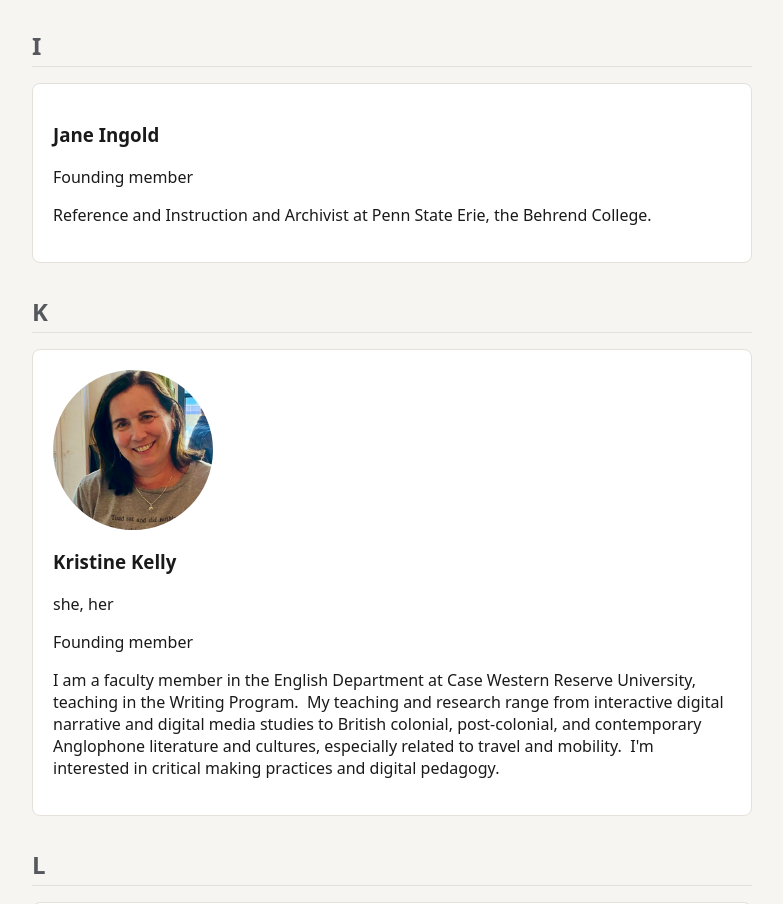
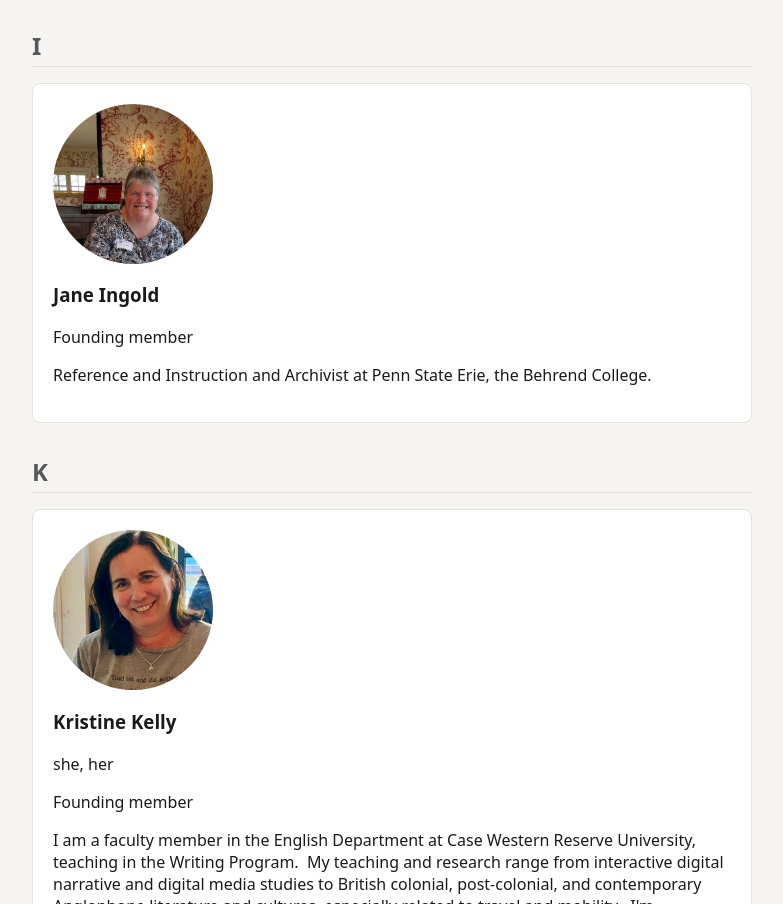
Before and after one commit to RustbeltDN/rustBeltDN, an Eleventy site: page src/who.html in a window 1280 px wide. Shown: the part 2308-3212 px from the top of the page, without its empty margins (248-1031 px from the left). Built offline with nearby package versions, Linux system fonts and the light colour scheme; Eleventy itself is replaced by a stand-in of ours; files that its build step writes are made by us from their sources.

Commit message:
Update Who We Are (Member Profiles) “jane-ingold” +1

```diff
--- a/src/who/jane-ingold.md
+++ b/src/who/jane-ingold.md
@@ -3,7 +3,7 @@ name: Jane Ingold
 sortName: Ingold
 pronouns: ''
 role: Founding member
-photo: ''
+photo: /img/members/me-carol.jpg
 projects: []
 ---
 
```
Also changed, not shown: src/img/members/me-carol.jpg (added).
